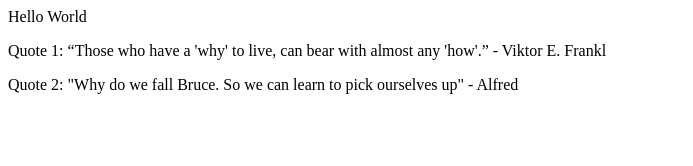
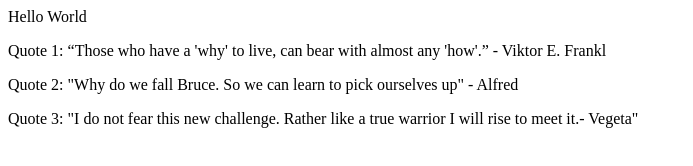
Before and after one commit to interviewbit-academy/the_first_one, a plain HTML site: page index.html in a window 1280 px wide. Shown: the whole page, without its empty margins (0-693 px from the left). Drawn offline with Linux system fonts and the light colour scheme.

Commit message:
Added by Toufique(for practice)

```diff
--- a/index.html
+++ b/index.html
@@ -3,3 +3,5 @@
 <p>Quote 1: “Those who have a 'why' to live, can bear with almost any 'how'.” - Viktor E. Frankl</p>
 
 <p>Quote 2: "Why do we fall Bruce. So we can learn to pick ourselves up" - Alfred<p>
+
+<p>Quote 3: "I do not fear this new challenge. Rather like a true warrior I will rise to meet it.- Vegeta"</p>
```
